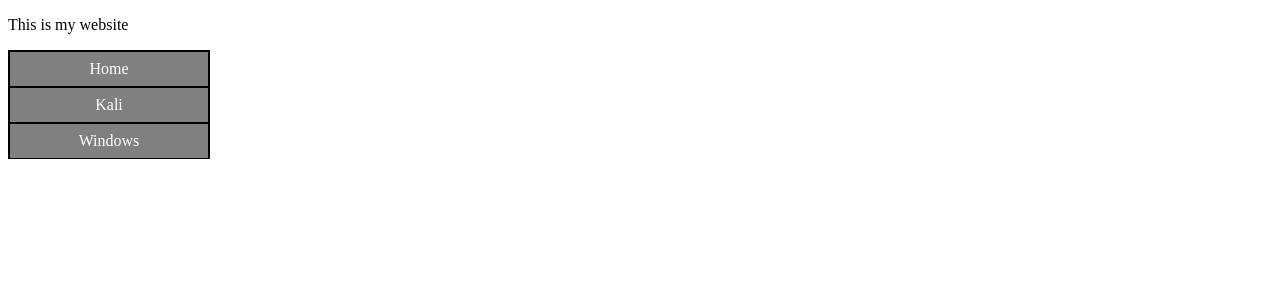
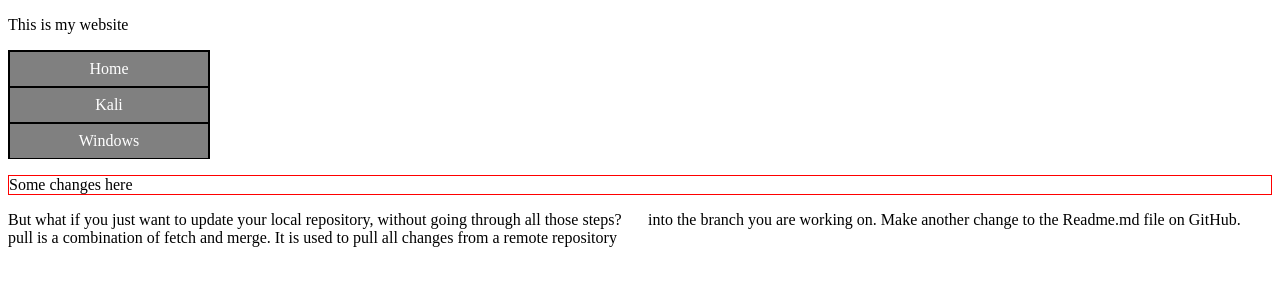
Before and after one commit to zecter310/MyProject2, a Django app: page /members/func1 in a window 1280 px wide. Shown: the top 300 px of the page. Run offline with Django 4.2, Linux system fonts and the light colour scheme.

Commit message:
myfirst.html file change

```diff
--- a/members/templates/myfirst.html
+++ b/members/templates/myfirst.html
@@ -26,6 +26,12 @@
 		background-color: green;
 		color:white;
 	}
+	.change {
+		border: 1px solid red;
+	}
+	.other {
+		column-count: 2;
+	}
 </style>
 </head>
 <body>
@@ -35,5 +41,8 @@
 		<li><a>Kali</a></li>
 		<li><a>Windows</a></li>
 	</ul>
+	<p class="change">Some changes here</p>
+	<p class="other">But what if you just want to update your local repository, without going through all those steps?
+	pull is a combination of fetch and merge. It is used to pull all changes from a remote repository into the branch you are working on. Make another change to the Readme.md file on GitHub.</p>
 </body>
 </html>
```
